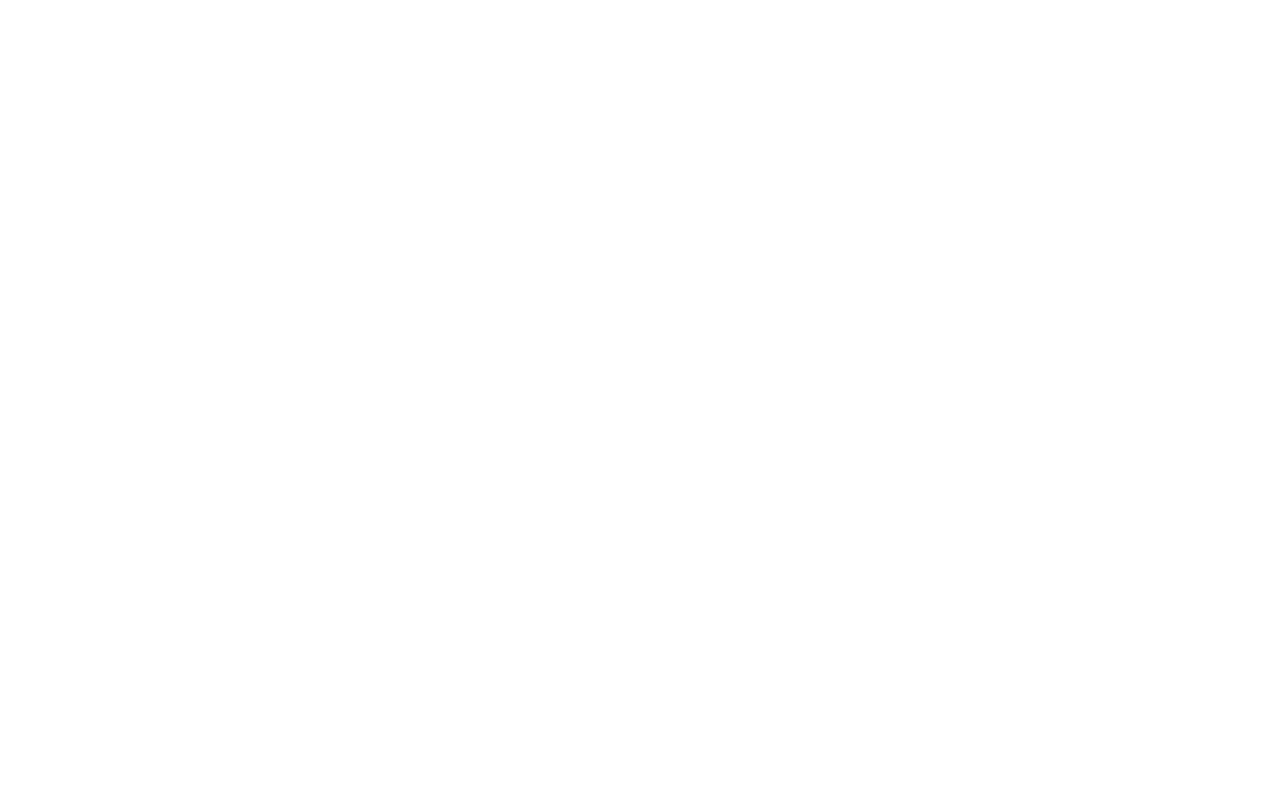
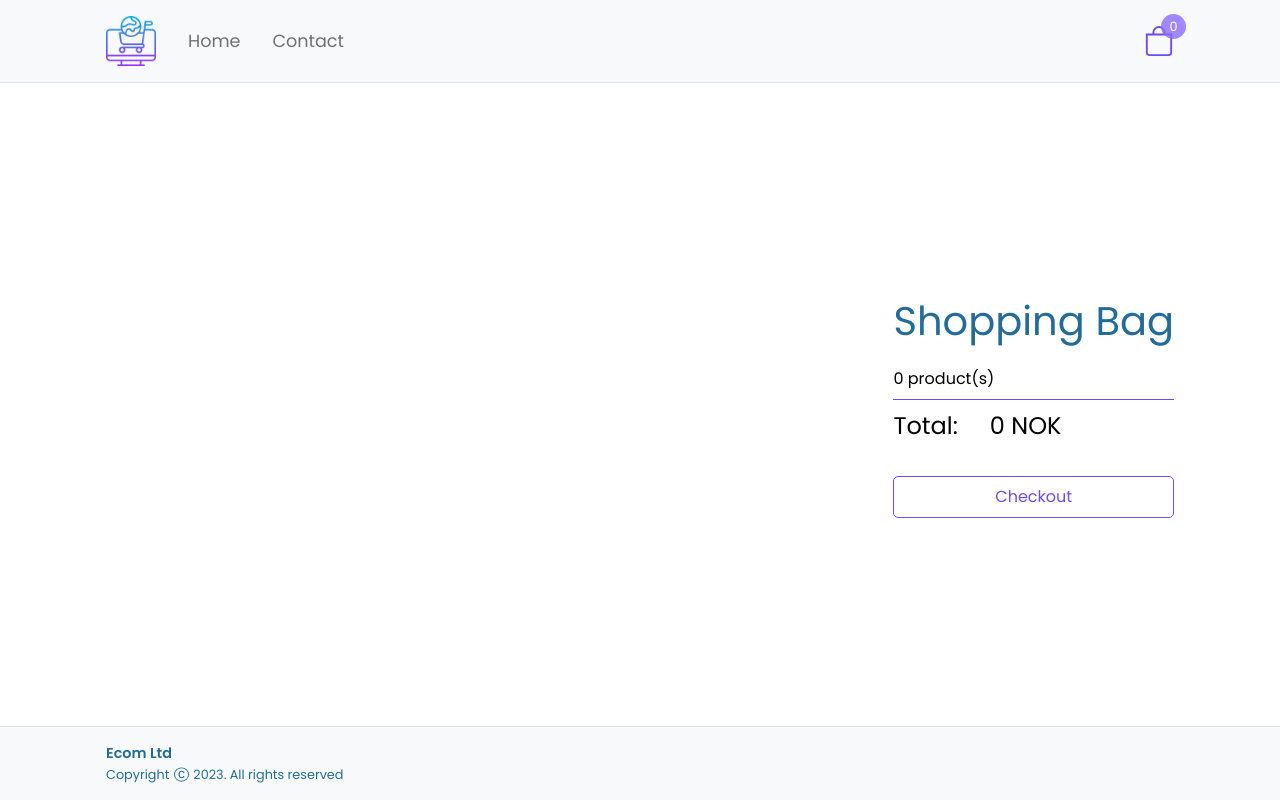
Before and after one commit to olee2/ecom, a React (Create React App) app: page /checkout in a window 1280 px wide. Before the commit this address had no page. Built offline with nearby package versions, Linux system fonts and the light colour scheme.

Commit message:
Initial checkout setup and functionality

```diff
--- a/src/App.tsx
+++ b/src/App.tsx
@@ -5,6 +5,7 @@
 import Home from "./pages/home";
 import Product from "./pages/product";
 import Contact from "./pages/contact";
+import Checkout from "./pages/checkout";
 import ProductProvider from "./ProductProvider";
 import { calculateTotal } from "./features/cart/cartSlice";
 import RootState from "./models/RootState";
@@ -27,6 +28,7 @@
             <Route index element={<Home />} />
             <Route path="contact" element={<Contact />} />
             <Route path="product/:id" element={<Product />} />
+            <Route path="checkout" element={<Checkout />} />
           </Route>
         </Routes>
       </ProductProvider>
--- a/src/components/cart/index.tsx
+++ b/src/components/cart/index.tsx
@@ -9,7 +9,7 @@
   const { amount } = useSelector((state: RootState) => state.cart);
 
   return (
-    <Link to="/checkout" className="cart-container">
+    <Link to="checkout" className="cart-container">
       <div className="inner-cart">
         <div className="cart-amount">
           <p>{amount}</p>
--- a/src/features/cart/cartSlice.ts
+++ b/src/features/cart/cartSlice.ts
@@ -19,10 +19,13 @@
     },
     calculateTotal: (state) => {
       let amount = 0;
+      let total = 0;
       state.cartItems.forEach((item) => {
         amount += item.amount || 0;
+        total += item.discountedPrice * (item.amount || 0);
       });
       state.amount = amount;
+      state.total = Number(total.toFixed(2));
     },
   },
 });
--- a/src/pages/checkout/checkout.scss
+++ b/src/pages/checkout/checkout.scss
@@ -0,0 +1,80 @@
+@import "../../styles/variables.scss";
+
+.checkout-main {
+  .inner-container {
+    flex-wrap: wrap-reverse;
+    flex-direction: row;
+    align-items: center;
+    gap: 2rem;
+  }
+
+  h1 {
+    font-size: 2.5rem;
+    font-weight: 400;
+    color: $blue;
+    margin-bottom: 1rem;
+  }
+
+  h2 {
+    font-size: 1.3rem;
+    font-weight: 400;
+    color: $blue;
+  }
+
+  .btn {
+    width: 100%;
+    display: inline-block;
+    text-align: center;
+    margin-top: 2rem;
+  }
+}
+
+.cart-items {
+  gap: 1rem;
+  display: flex;
+  flex-direction: column;
+  flex: 1;
+}
+.cart-item {
+  display: flex;
+  align-items: center;
+  gap: 2rem;
+  border-radius: 5px;
+  background-color: $bg-light;
+  box-shadow: shadow;
+  min-width: 400px;
+
+  h2 {
+    font-weight: 400;
+    color: $blue;
+  }
+
+  .image-container {
+    width: 5rem;
+    height: 5rem;
+    background-position: center;
+    background-size: cover;
+    border-radius: 5px 0 0 5px;
+
+    img {
+      object-fit: cover;
+      width: 100%;
+      height: 100%;
+    }
+  }
+}
+
+.total {
+  display: flex;
+  gap: 2rem;
+  padding-top: 0.5rem;
+
+  p {
+    font-size: 1.5rem;
+  }
+}
+
+.amount {
+  border-bottom: 1px solid $purple;
+  padding-bottom: 0.5rem;
+}
--- a/src/pages/checkout/index.tsx
+++ b/src/pages/checkout/index.tsx
@@ -1,7 +1,45 @@
 import React from "react";
+import { useSelector } from "react-redux";
+import { Link } from "react-router-dom";
+import RootState from "../../models/RootState";
+import "./checkout.scss";
 
 function Checkout() {
-  return <div />;
+  const { cartItems, total, amount } = useSelector(
+    (state: RootState) => state.cart
+  );
+  return (
+    <main className="checkout-main">
+      <div className="inner-container">
+        <div className="cart-items">
+          {cartItems.map((item) => (
+            <div key={item.id} className="cart-item">
+              <div className="image-container">
+                <img src={item.imageUrl} alt={item.title} />
+              </div>
+              <div>
+                <h2>{item.title}</h2>
+                <p>NOK {item.discountedPrice}</p>
+              </div>
+            </div>
+          ))}
+        </div>
+        <div className="">
+          <h1>Shopping Bag</h1>
+          <div className="amount">
+            <p>{amount} product(s)</p>
+          </div>
+          <div className="total">
+            <p>Total:</p>
+            <p>{total} NOK</p>
+          </div>
+          <Link className="btn" to="success">
+            Checkout
+          </Link>
+        </div>
+      </div>
+    </main>
+  );
 }
 
 export default Checkout;
```
